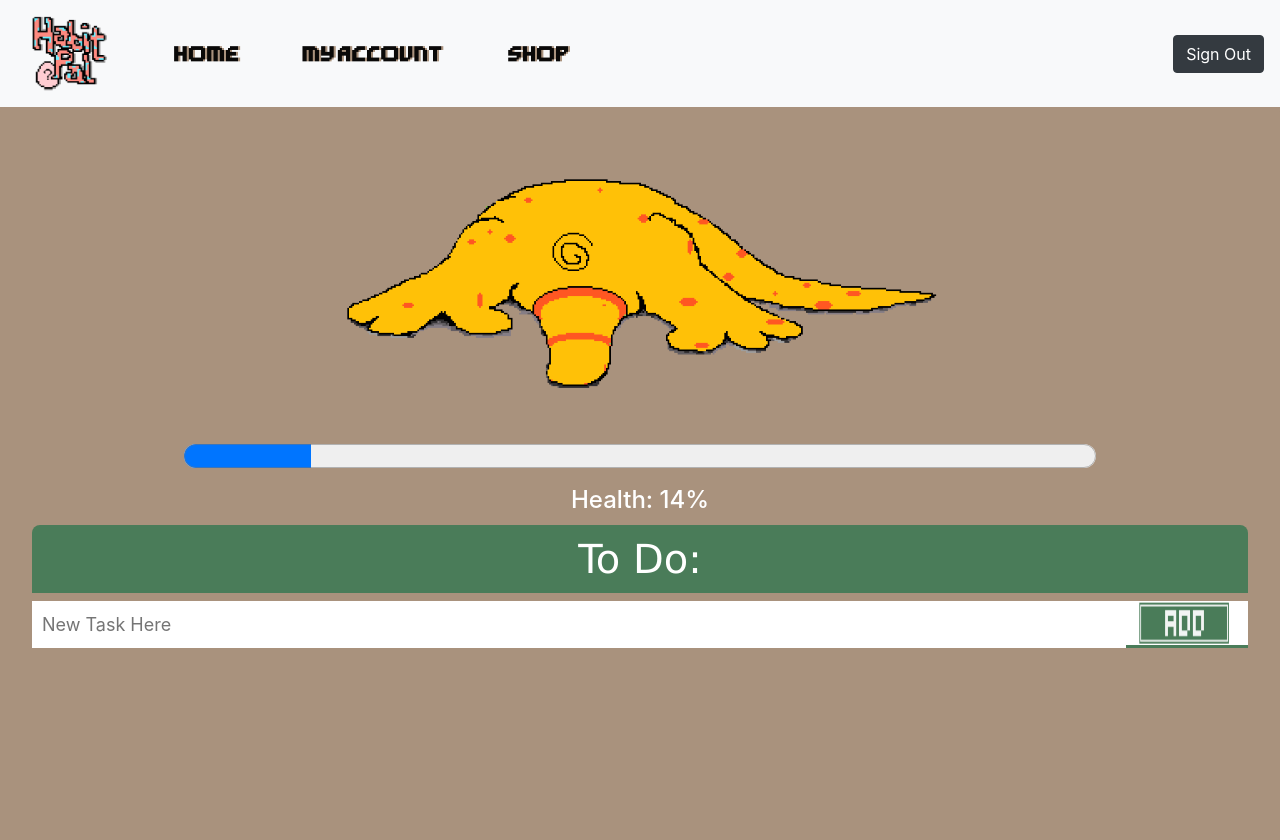
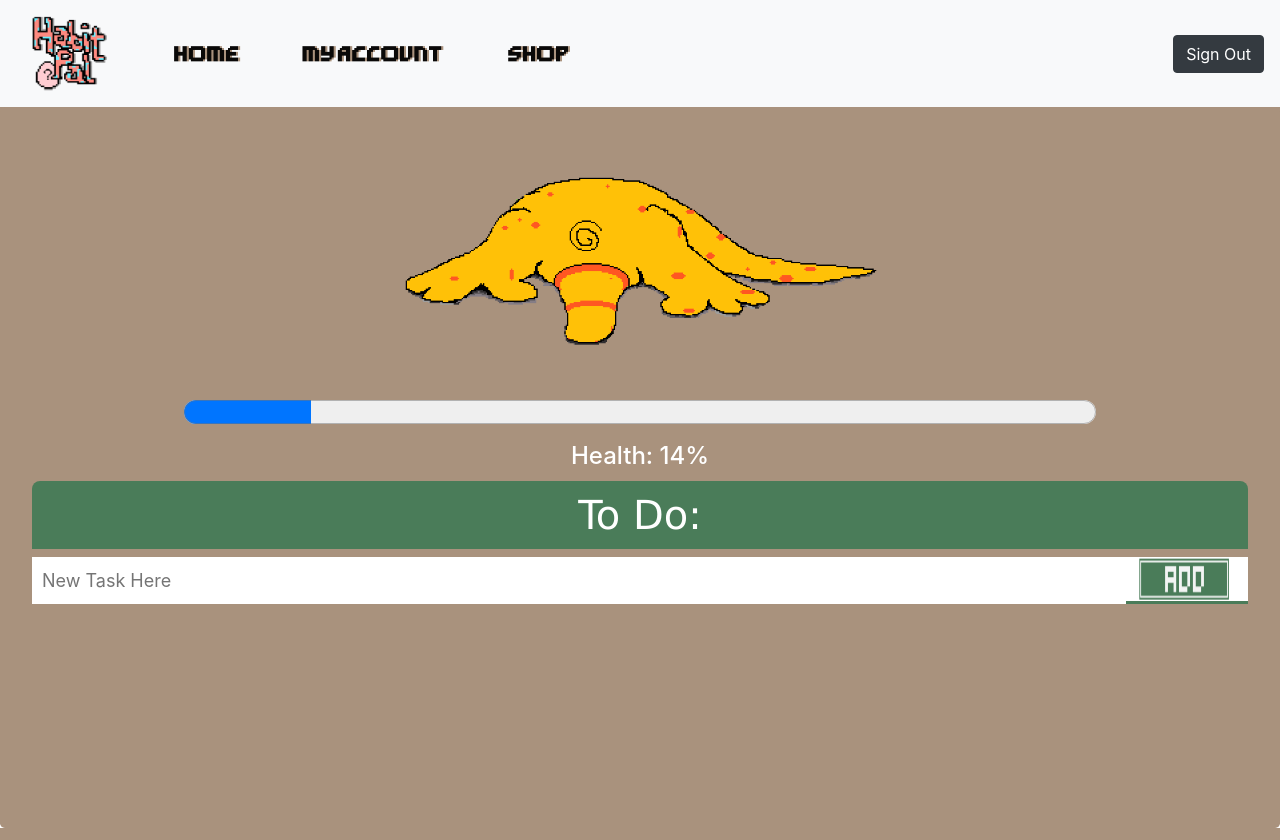
Before and after one commit to benhprentice/HabitPal, a Flask app: page /home in a window 1280 px wide. Shown: the top 840 px of the page. Run offline with Flask 2, Linux system fonts and the light colour scheme; a user stored in the database is signed in; data comes from the database, SQL or seed files in the repository; data that the repository does not hold is empty; some libraries are stand-ins or nearby versions.

Commit message:
resize image

```diff
--- a/templates/index.html
+++ b/templates/index.html
@@ -52,11 +52,11 @@
 
     <div class="jumbotron">
       <div class="pet-img-homepage row">
-        <div class="col-0 col-sm-0 col-md-2 col-lg-3"></div>
-        <div class="col-12 col-sm-12 col-md-8 col-lg-6">
-        <img src="{{ image }}" width="100%">
+        <div class="col-0 col-sm-0 col-md-3 col-lg-3"></div>
+        <div class="col-12 col-sm-12 col-md-6 col-lg-6">
+        <img src="{{ image }}" width="80%">
         </div>
-        <div class="col-0 col-sm-0 col-md-2 col-lg-3"></div>
+        <div class="col-0 col-sm-0 col-md-3 col-lg-3"></div>
       </div>
       <div class="app">
         <progress id="bar" style="width: 75%" style="height: 100px" value="{{ status }}" max="100">32%</progress>
```
